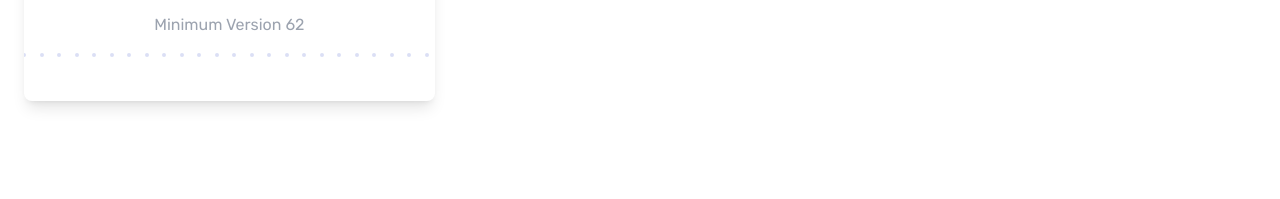
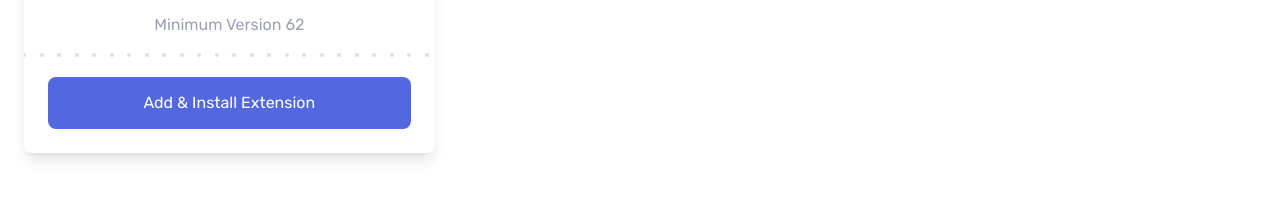
Before and after one commit to zainabturkmen/bookmark, a website: page index.html in a window 1280 px wide. Shown: the part 1901-2100 px from the top of the page. Drawn offline with Linux system fonts and the light colour scheme.

Commit message:
Adding Some Changes

```diff
--- a/index.html
+++ b/index.html
@@ -255,7 +255,11 @@
           <p class="text-gray-400">Minimum Version 62</p>
           <!-- Dots -->
           <div class="bg-dots bg-repeat-x px-6 pt-6 capitalize">
-
+            <a
+              href="#"
+              class="block w-full py-3 text-white duration-200 border-2 rounded-lg bg-softBlue hover:text-softBlue hover:bg-white border-softBlue">
+              Add & Install Extension
+            </a>
           </div>
         </div>
       </div>
```
Also changed, not shown: css/style.css.
